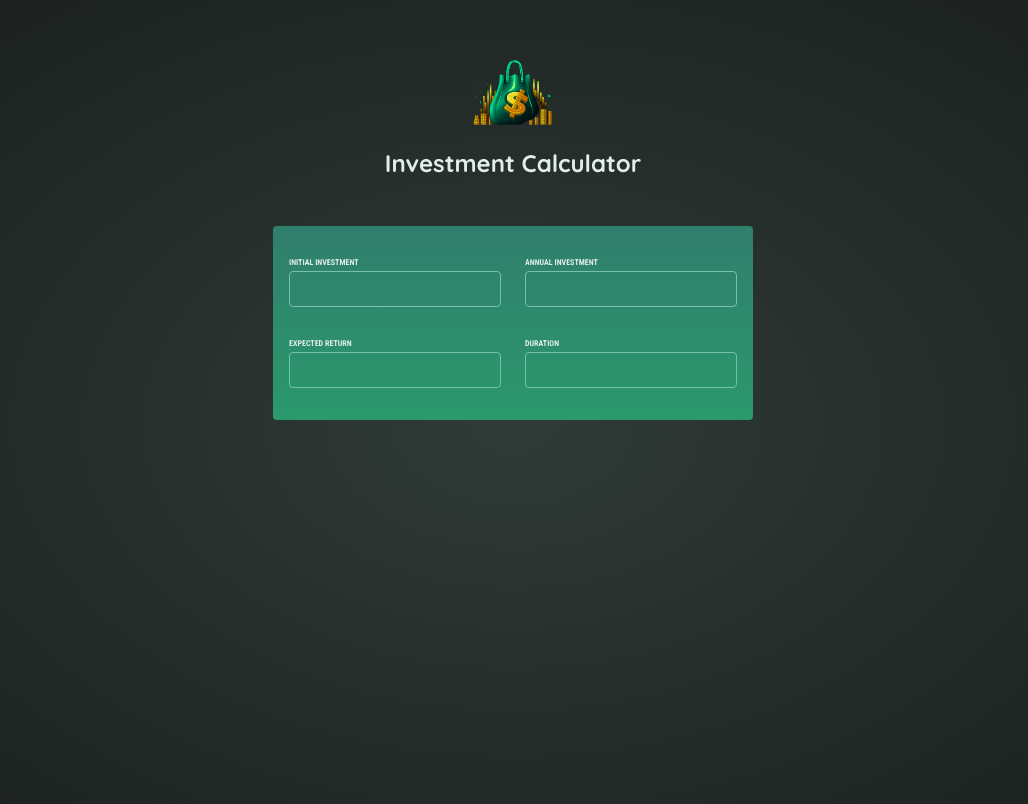
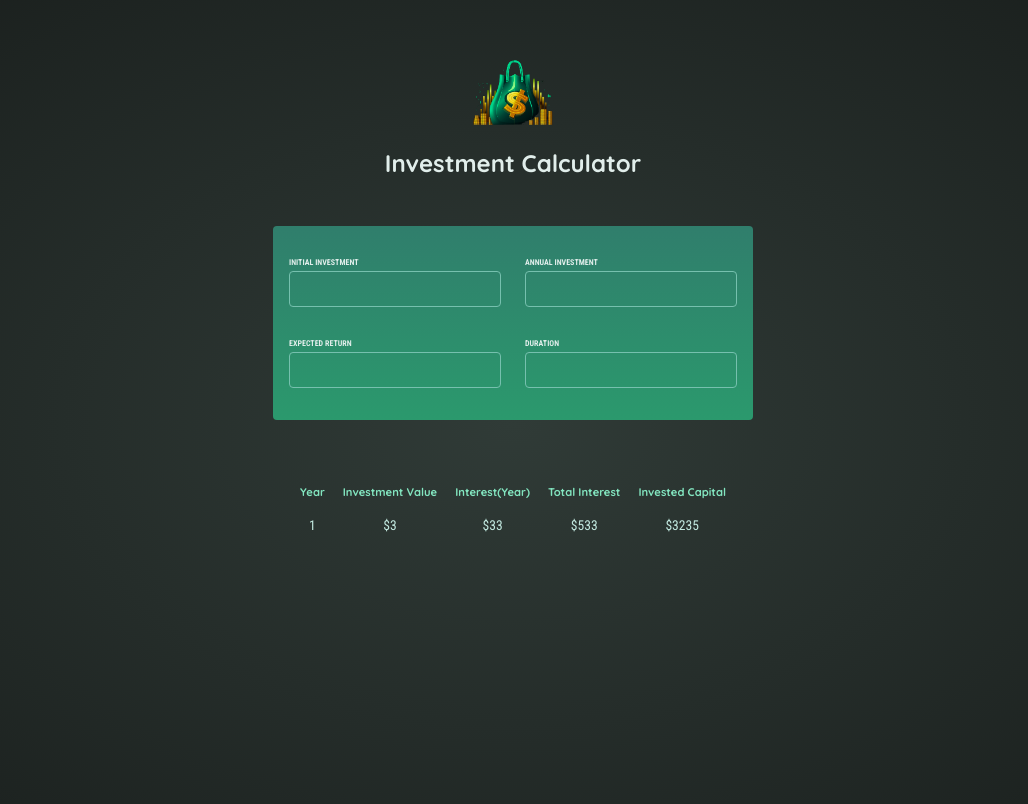
Before and after one commit to chamreun008/React-First-Project, a React (Vite) app: page / in a window 1280 px wide. Shown: the top 804 px of the page, without its empty margins (127-1155 px from the left). Built offline with nearby package versions, Linux system fonts and the light colour scheme.

Commit message:
add result component

```diff
--- a/src/App.jsx
+++ b/src/App.jsx
@@ -1,15 +1,15 @@
-import Header from "./components/Header"
-import Input from "./components/Input"
+import Header from "./components/Header";
+import Input from "./components/Input";
+import Result from "./components/Result";
 
 function App() {
   return (
     <>
-    <Header />
-    <Input />
+      <Header />
+      <Input />
+      <Result />
     </>
-
-
-  )
+  );
 }
 
-export default App
+export default App;
--- a/src/components/Input.jsx
+++ b/src/components/Input.jsx
@@ -1,23 +1,26 @@
 export default function Input() {
+
+
+
   return (
     <div id="user-input">
       <div className="input-group">
         <p>
-          <label htmlFor="">INITIAL INVESTMENT</label>
+          <label >INITIAL INVESTMENT</label>
           <input type="number" require/>
         </p>
         <p>
-          <label htmlFor="">ANNUAL INVESTMENT</label>
+          <label >ANNUAL INVESTMENT</label>
           <input  type="number" require/>
         </p>
       </div>
       <div className="input-group">
         <p>
-          <label htmlFor="">EXPECTED RETURN</label>
+          <label >EXPECTED RETURN</label>
           <input type="number" require />
         </p>
         <p>
-          <label htmlFor="">DURATION</label>
+          <label >DURATION</label>
           <input type="number" require />
         </p>
       </div>
--- /dev/null
+++ b/src/components/Result.jsx
@@ -0,0 +1,35 @@
+export default function Result() {
+
+  return (
+
+      <table id="result" className="center">
+        <thead>
+            <tr>
+            <th>Year</th>
+            <th>Investment Value</th>
+            <th>Interest(Year)</th>
+            <th>Total Interest</th>
+            <th>Invested Capital</th></tr>
+        </thead>
+        <tbody>
+            <tr className="center">
+                <td>
+                    1
+                </td>
+                <td>
+                    $3
+                </td>
+                <td>
+                    $33
+                </td>
+                <td>
+                    $533
+                </td>
+                <td>
+                    $3235
+                </td>
+            </tr>
+        </tbody>
+      </table>
+  );
+}
```
